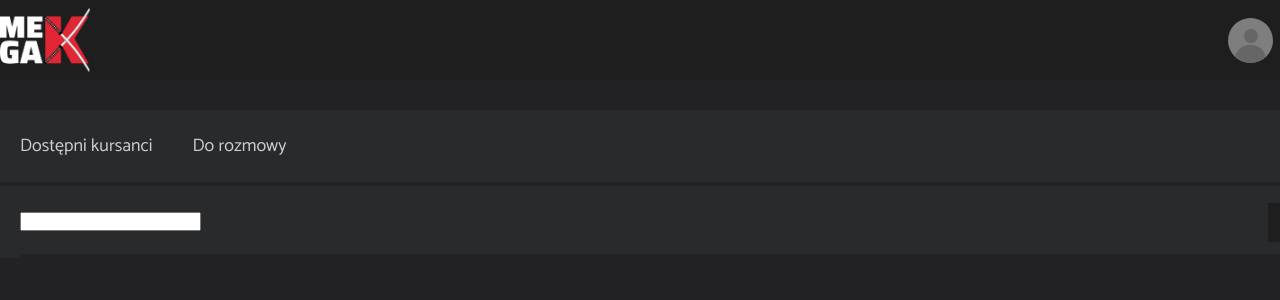
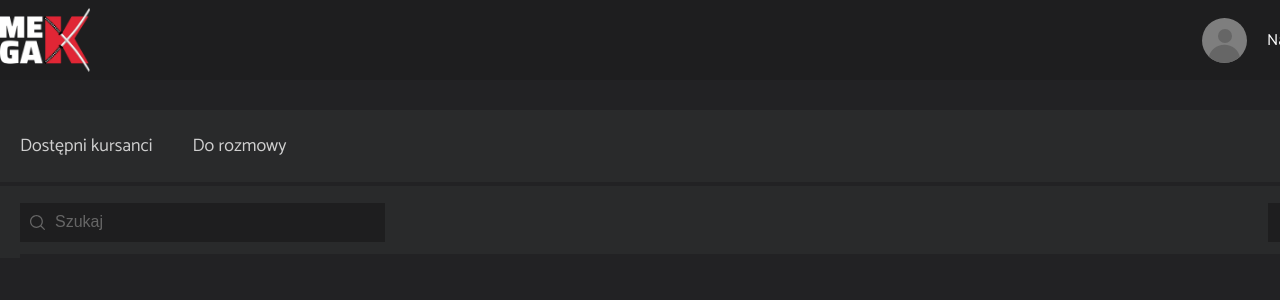
Before and after one commit to obrebskim/megakhh17-fe, a React (Create React App) app: page /students in a window 1280 px wide. Shown: the top 300 px of the page. Built offline with nearby package versions, Linux system fonts and the light colour scheme.

Commit message:
Style SearchInput component, add state for searchInput, creat setSearchInput handler in StudentsSearchAndFilter component

```diff
--- /dev/null
+++ b/src/Components/StudentsSearchAndFilter/SearchInput.tsx
@@ -0,0 +1,50 @@
+import React from "react";
+import styled from "styled-components";
+import magnifyerImg from "../../Assets/img/magnifying-glass.svg";
+
+interface PropsTypes {
+  value: string;
+  onchange: (e: string) => void;
+}
+
+const Container = styled.label`
+  height: 39px;
+  width: 365px;
+  background-color: var(--headerBackground);
+  display: flex;
+  align-items: center;
+  gap: 10px;
+  padding-left: 10px;
+  & img {
+    width: 15px;
+  }
+  & input {
+    height: 100%;
+    width: 100%;
+    background-color: transparent;
+    border: none;
+    font-size: 1.6rem;
+    color: var(--fontColor);
+    font-weight: 400;
+    &::placeholder {
+      color: var(--placeholderColor);
+    }
+  }
+`;
+
+function SearchInput({ value, onchange }: PropsTypes) {
+  return (
+    <Container htmlFor="search">
+      <img src={magnifyerImg} alt="" />
+      <input
+        type="text"
+        placeholder="Szukaj"
+        name="search"
+        value={value}
+        onChange={(e) => onchange(e.target.value)}
+      />
+    </Container>
+  );
+}
+
+export default SearchInput;
--- a/src/Components/StudentsSearchAndFilter/StudentsSearchAndFilter.tsx
+++ b/src/Components/StudentsSearchAndFilter/StudentsSearchAndFilter.tsx
@@ -1,6 +1,7 @@
-import React from "react";
+import React, { useState } from "react";
 import styled from "styled-components";
 import FilterButton from "./FilterButton";
+import SearchInput from "./SearchInput";
 
 const Container = styled.section`
   height: 72px;
@@ -25,11 +26,13 @@ const Container = styled.section`
 `;
 
 function StudentsSearchAndFilter() {
+  const [searchString, setSearchString] = useState<string>("");
+  const handleSearchInputChange = (e: string) => {
+    setSearchString(e);
+  };
   return (
     <Container>
-      <label htmlFor="search">
-        <input type="text" name="search" />
-      </label>
+      <SearchInput value={searchString} onchange={handleSearchInputChange} />
       <FilterButton onclick={() => {}} />
     </Container>
   );
--- a/src/GlobalCSS.ts
+++ b/src/GlobalCSS.ts
@@ -13,6 +13,7 @@ export default createGlobalStyle`
     --buttonColor: #E02735;
     --fontColor: #F7F7F7;
     --secondaryFontColor: #cfcfcf;
+    --placeholderColor: #666666;
   }
 
   html {
@@ -24,7 +25,7 @@ export default createGlobalStyle`
     margin: 0;
     padding: 0;
     background: var(--primaryDark);
-    font-size: 1.2rem;
+    font-size: 1.6rem;
     color: white;
   }
 `;
```
Also changed, not shown: src/Assets/img/magnifying-glass.svg.
